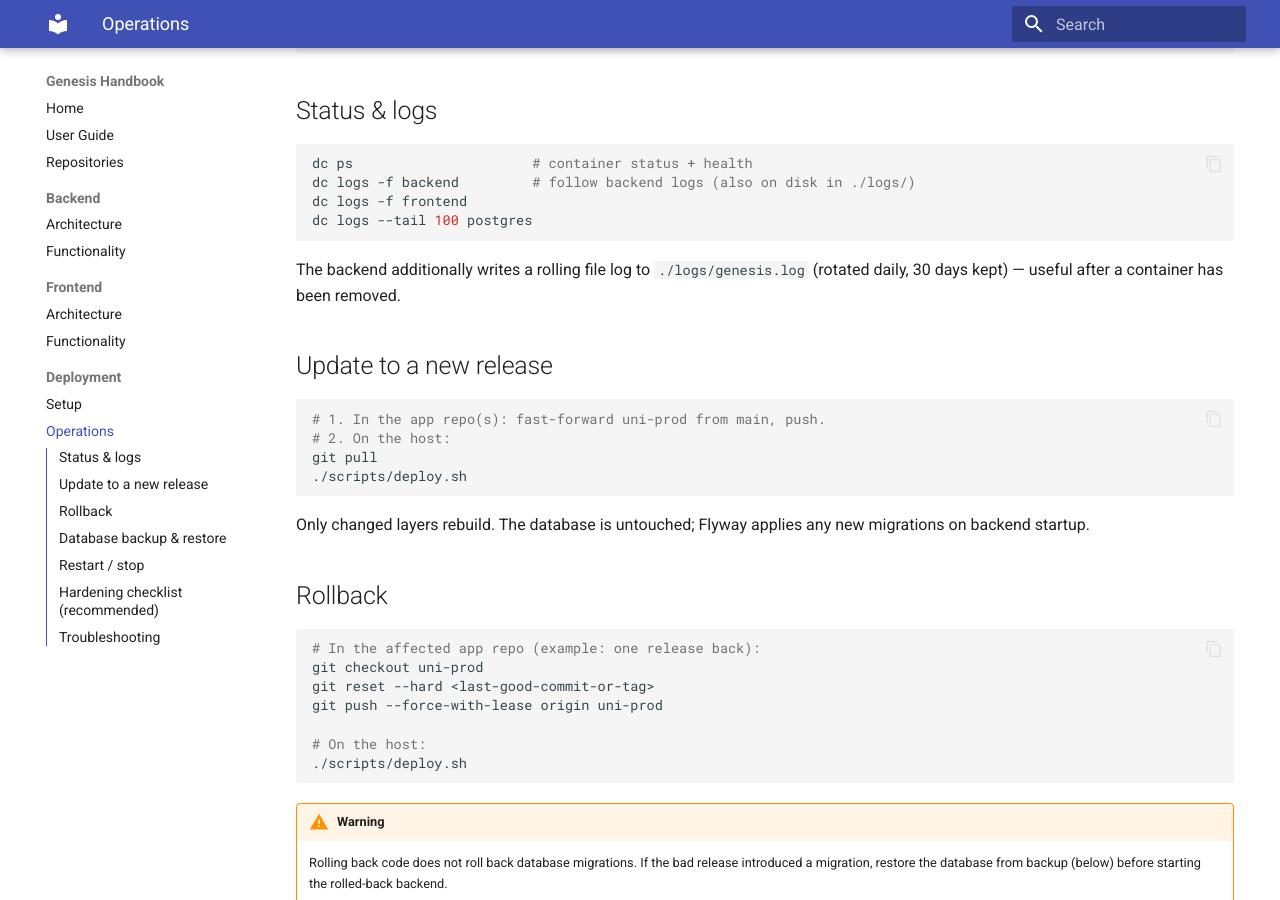
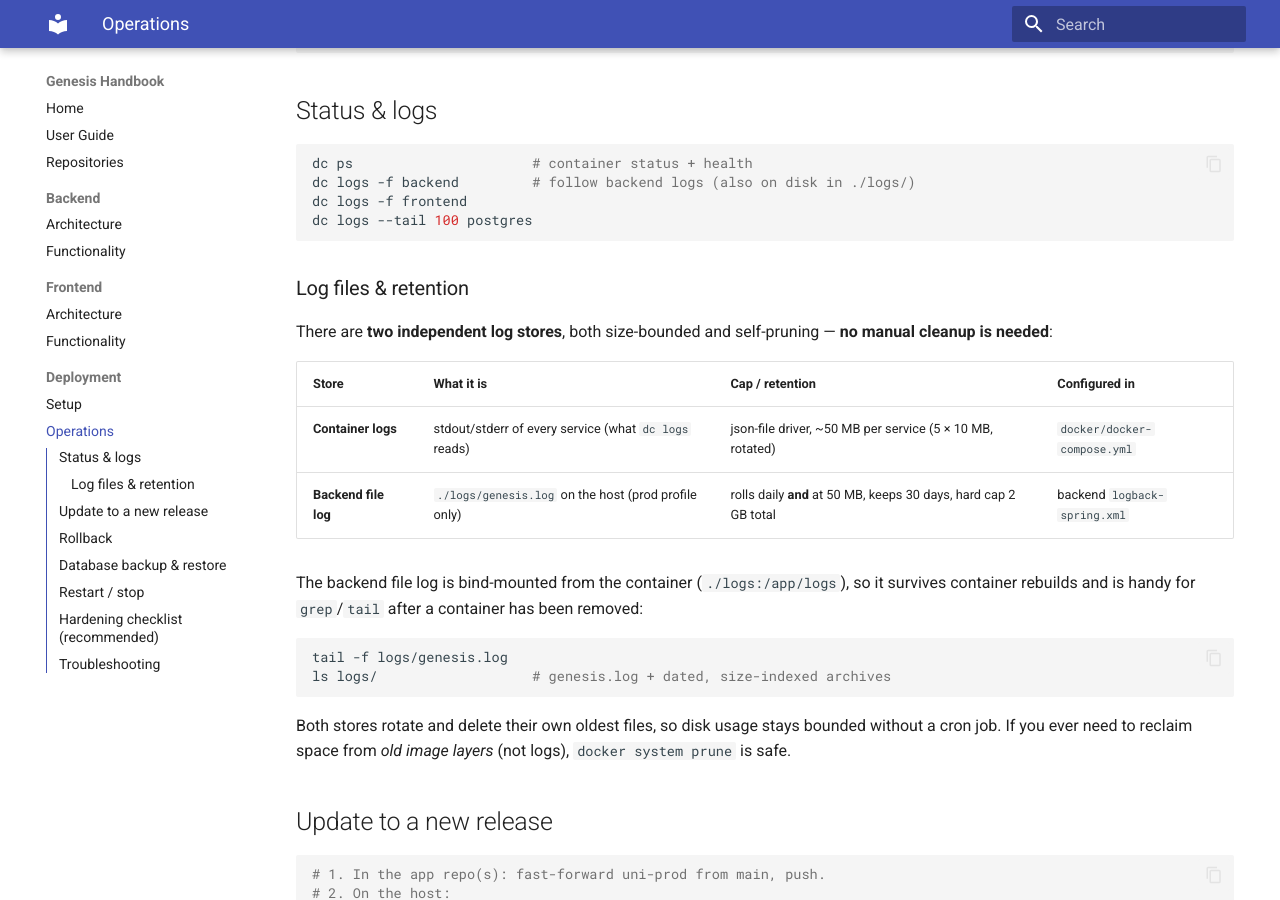
Before and after one commit to subarnasaikia/genesis-deploy, an MkDocs documentation site: the page built from docs/deployment/operations.md, in a window 1280 px wide and 900 px high, scrolled down 234 px. Built offline with MkDocs 1.6.1 and Material for MkDocs 9.7.7, drawn with Linux system fonts in a browser that asks for light colours.

Commit message:
fix(logs): cap container log growth + document log retention
Docker's default json-file driver has no size limit, so each service's
stdout/stderr logs grow unbounded and eventually fill the host disk on a
long-lived deploy. Add a shared x-logging anchor (json-file, max-size 10m,
max-file 5 → ~50 MB/service, auto-rotated) to postgres, backend, and frontend.

Also document the full log lifecycle in operations.md: the two stores
(container logs vs the backend's rolling ./logs/genesis.log), their caps, and
that both self-prune so no manual cleanup is needed.

Paired with the backend logback size+time cap (genesis repo), total log disk
use is now bounded end-to-end.

Co-Authored-By: Claude Opus 4.8 <noreply@anthropic.com>

````diff
--- a/docs/deployment/operations.md
+++ b/docs/deployment/operations.md
@@ -16,8 +16,28 @@ dc logs -f frontend
 dc logs --tail 100 postgres
 ```
 
-The backend additionally writes a rolling file log to `./logs/genesis.log`
-(rotated daily, 30 days kept) — useful after a container has been removed.
+### Log files & retention
+
+There are **two independent log stores**, both size-bounded and self-pruning —
+**no manual cleanup is needed**:
+
+| Store | What it is | Cap / retention | Configured in |
+|---|---|---|---|
+| **Container logs** | stdout/stderr of every service (what `dc logs` reads) | json-file driver, ~50 MB per service (5 × 10 MB, rotated) | `docker/docker-compose.yml` |
+| **Backend file log** | `./logs/genesis.log` on the host (prod profile only) | rolls daily **and** at 50 MB, keeps 30 days, hard cap 2 GB total | backend `logback-spring.xml` |
+
+The backend file log is bind-mounted from the container (`./logs:/app/logs`), so
+it survives container rebuilds and is handy for `grep`/`tail` after a container
+has been removed:
+
+```bash
+tail -f logs/genesis.log
+ls logs/                   # genesis.log + dated, size-indexed archives
+```
+
+Both stores rotate and delete their own oldest files, so disk usage stays
+bounded without a cron job. If you ever need to reclaim space from *old image
+layers* (not logs), `docker system prune` is safe.
 
 ## Update to a new release
 
````
Also changed, not shown: 1 other file.
